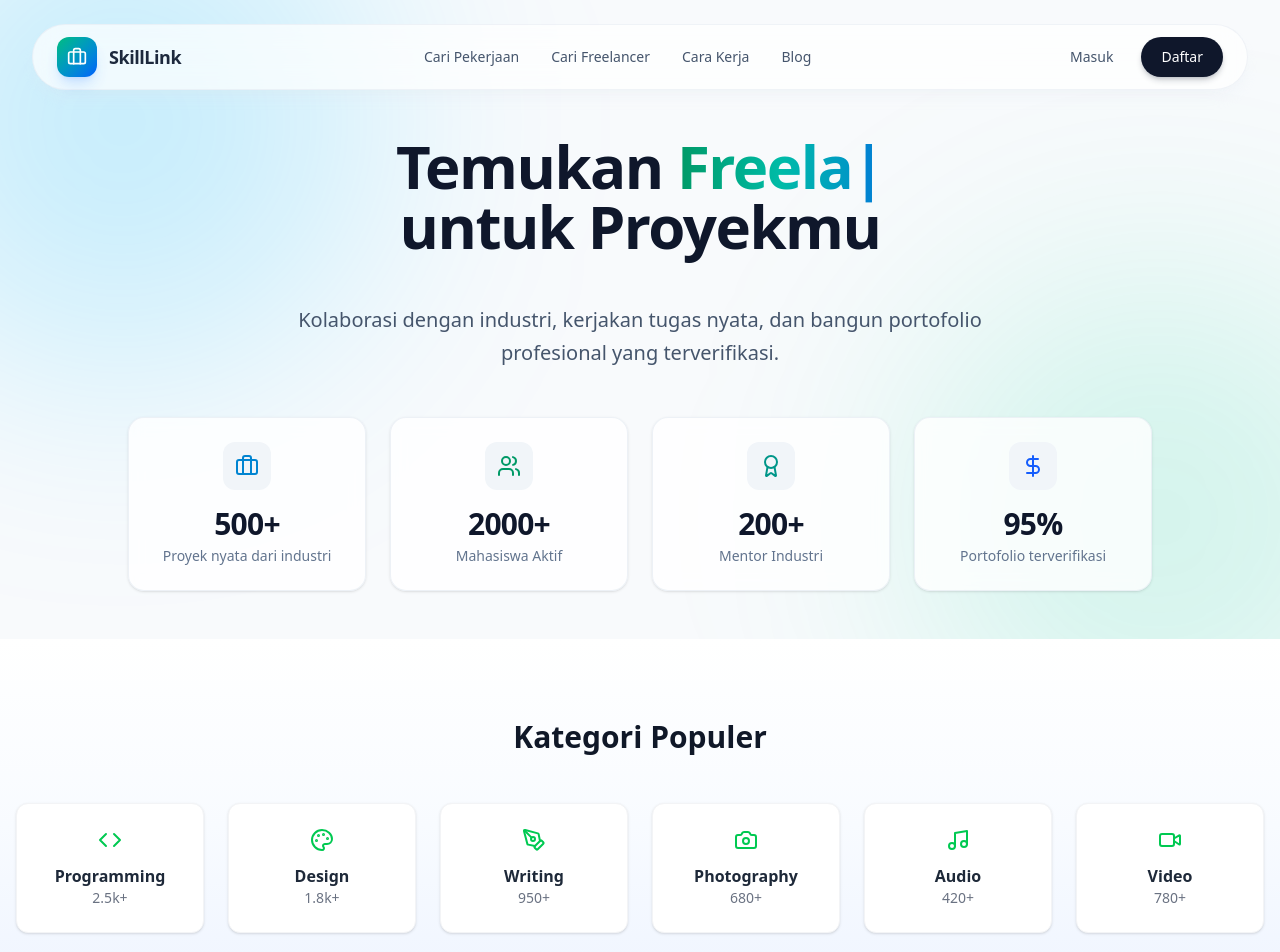
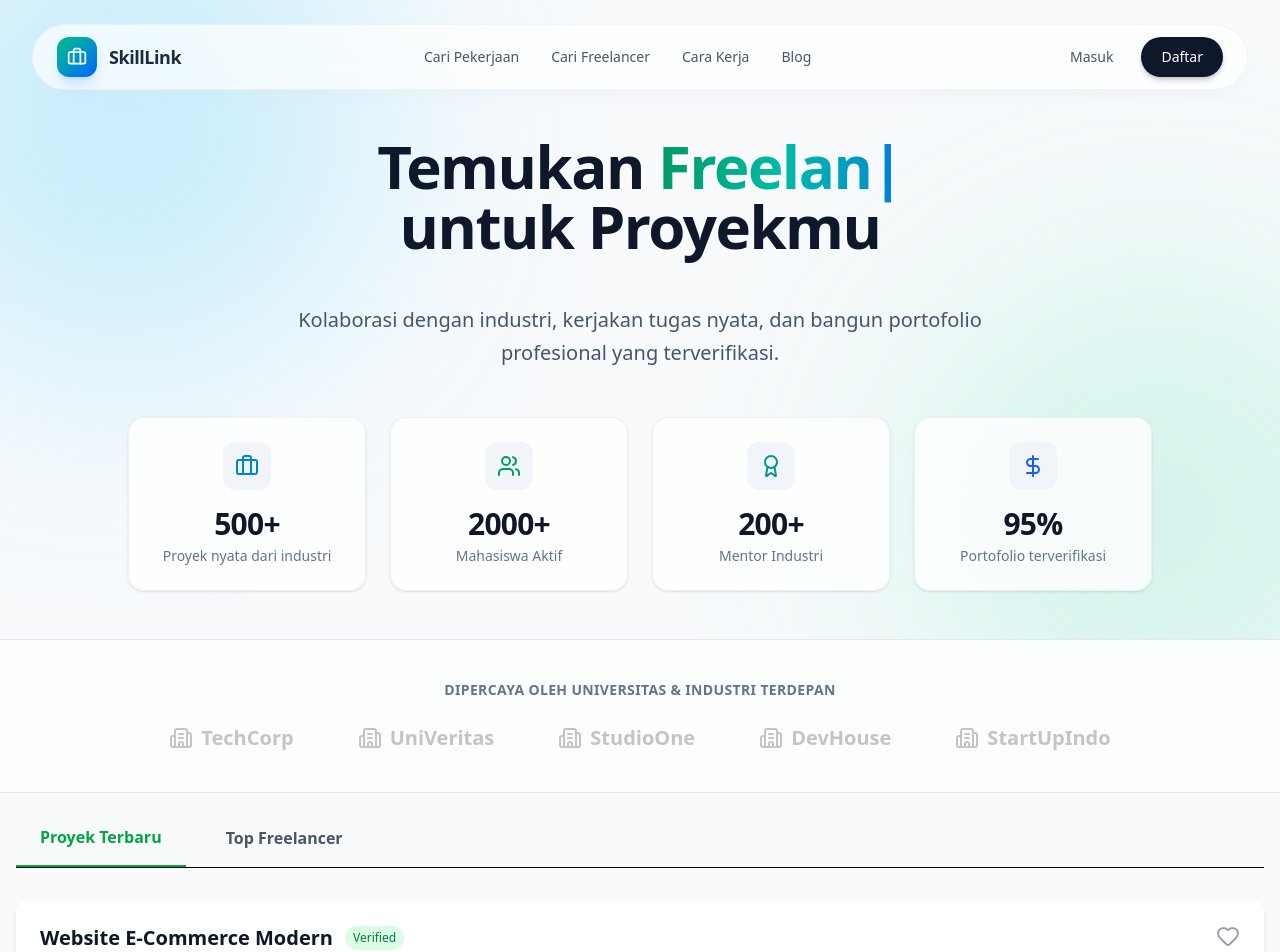
Before and after one commit to KodingMulu/SkillLink, a Next.js app in the folder web/: page / in a window 1280 px wide. Shown: the top 952 px of the page. Built offline with nearby package versions, Linux system fonts and the light colour scheme.

Commit message:
update: change section landing page, add trusted by

```diff
--- a/web/src/app/components/CategoriesHome.tsx
+++ /dev/null
@@ -1,46 +0,0 @@
-import { Camera, Code, Music, Palette, PenTool, Video } from "lucide-react";
-
-export default function CategoriesHome() {
-     const categories = [
-          { icon: Code, name: "Programming", count: "2.5k+" },
-          { icon: Palette, name: "Design", count: "1.8k+" },
-          { icon: PenTool, name: "Writing", count: "950+" },
-          { icon: Camera, name: "Photography", count: "680+" },
-          { icon: Music, name: "Audio", count: "420+" },
-          { icon: Video, name: "Video", count: "780+" },
-     ];
-
-     return (
-          <section className="py-20 px-4 bg-gradient-to-b from-white via-[#F8FBFF] to-[#EEF4FF]">
-               <div className="max-w-7xl mx-auto">
-                    <h2 className="text-3xl font-bold text-gray-900 mb-12 text-center">
-                         Kategori Populer
-                    </h2>
-
-                    <ul className="grid grid-cols-2 md:grid-cols-3 lg:grid-cols-6 gap-6">
-                         {categories.map((category) => {
-                              const Icon = category.icon;
-                              return (
-                                   <li key={category.name}>
-                                        <button
-                                             className="w-full p-6 bg-white rounded-xl border border-gray-100
-                                             shadow-sm hover:shadow-lg hover:scale-[1.03] transition-all duration-300 group"
-                                        >
-                                             <Icon className="w-6 h-6 text-green-500 group-hover:text-green-600 mb-3 mx-auto" />
-
-                                             <p className="font-semibold text-gray-800 group-hover:text-gray-900">
-                                                  {category.name}
-                                             </p>
-
-                                             <p className="text-sm text-gray-500">
-                                                  {category.count}
-                                             </p>
-                                        </button>
-                                   </li>
-                              );
-                         })}
-                    </ul>
-               </div>
-          </section>
-     );
-}
--- a/web/src/app/components/NavigationHome.tsx
+++ b/web/src/app/components/NavigationHome.tsx
@@ -40,7 +40,6 @@ export default function NavigationHome() {
                                    <span className="ml-3 text-lg font-bold text-slate-800 tracking-tight">SkillLink</span>
                               </Link>
 
-                              {/* Desktop Menu */}
                               <div className="hidden md:flex items-center space-x-8">
                                    {['Cari Pekerjaan', 'Cari Freelancer', 'Cara Kerja', 'Blog'].map((item) => (
                                         <button
@@ -67,7 +66,6 @@ export default function NavigationHome() {
                                    </Link>
                               </div>
 
-                              {/* Mobile Toggle */}
                               <button
                                    onClick={() => setMobileMenuOpen(!mobileMenuOpen)}
                                    className="md:hidden p-2 text-slate-600 hover:bg-slate-100 rounded-lg transition"
--- /dev/null
+++ b/web/src/app/components/TrustedBy.tsx
@@ -0,0 +1,25 @@
+import { Building2 } from "lucide-react";
+
+export default function TrustedBy() {
+  const partners = ["TechCorp", "UniVeritas", "StudioOne", "DevHouse", "StartUpIndo"];
+
+  return (
+    <section className="py-10 border-y border-slate-200 bg-white/50 backdrop-blur-sm">
+      <div className="max-w-7xl mx-auto px-6 text-center">
+        <p className="text-sm font-semibold text-slate-500 mb-6 tracking-wide uppercase">
+          Dipercaya oleh Universitas & Industri Terdepan
+        </p>
+        <div className="flex flex-wrap justify-center items-center gap-8 md:gap-16 opacity-60 grayscale hover:grayscale-0 transition-all duration-500">
+          {partners.map((partner) => (
+            <div key={partner} className="flex items-center space-x-2 group cursor-default">
+              <Building2 className="w-6 h-6 text-slate-400 group-hover:text-blue-600 transition-colors" />
+              <span className="text-xl font-bold text-slate-400 group-hover:text-slate-800 transition-colors">
+                {partner}
+              </span>
+            </div>
+          ))}
+        </div>
+      </div>
+    </section>
+  );
+}
--- a/web/src/app/page.tsx
+++ b/web/src/app/page.tsx
@@ -1,7 +1,7 @@
 'use client'
 import NavigationHome from './components/NavigationHome';
 import HeroHome from './components/HeroHome';
-import CategoriesHome from './components/CategoriesHome';
+import CategoriesHome from './components/TrustedBy';
 import TabsHome from './components/TabsHome';
 import CTAHome from './components/CTAHome';
 import FooterHome from './components/FooterHome';
```
